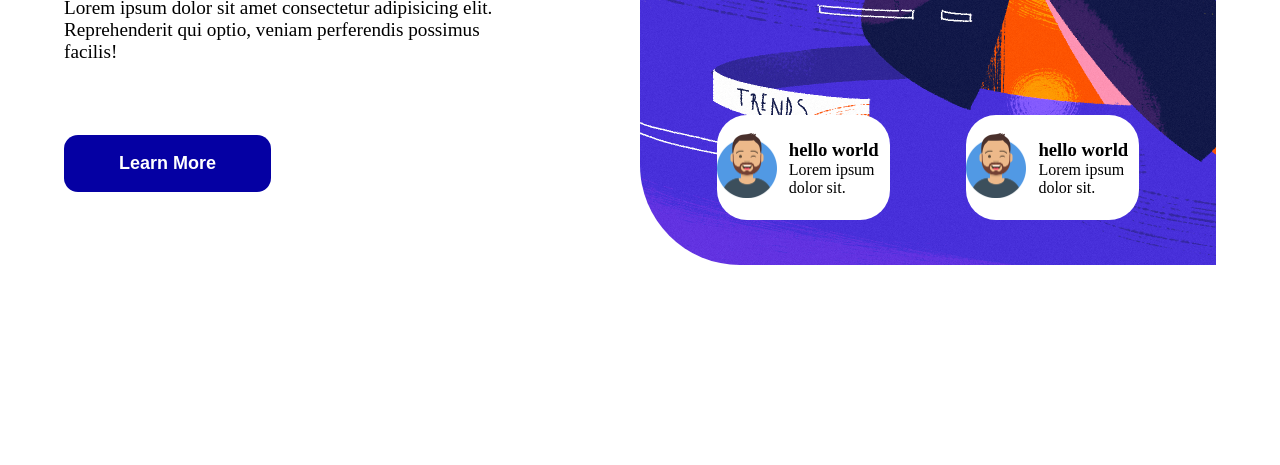
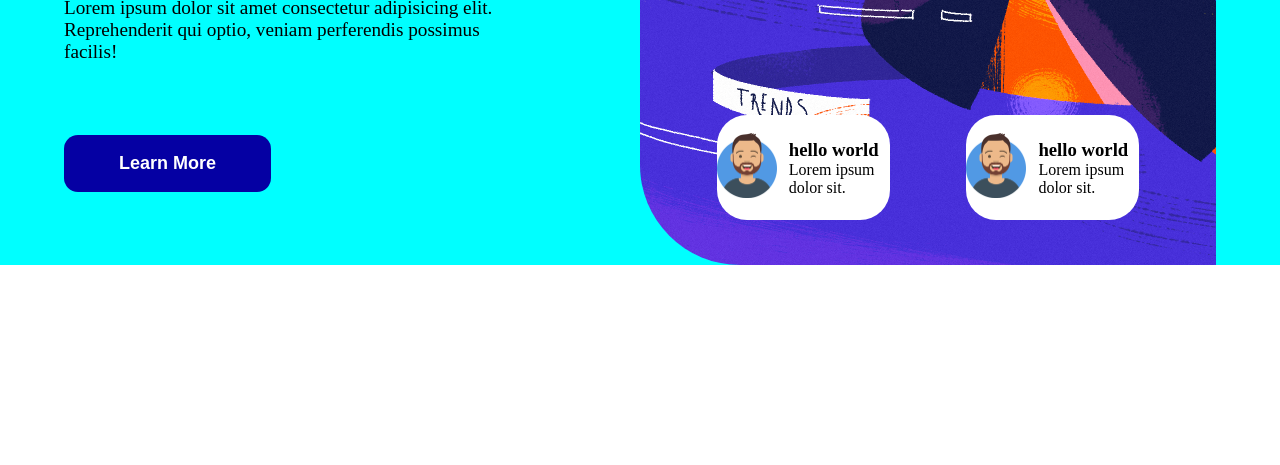
Before and after one commit to HaiderRazzaq/css, a plain HTML site: page index.html in a window 1280 px wide. Shown: the part 335-800 px from the top of the page. Drawn offline with Linux system fonts and the light colour scheme.

Commit message:
edit section first

```diff
--- a/css/style.css
+++ b/css/style.css
@@ -9,7 +9,8 @@
     margin: 0;
 }
 
-section {
+section.first {
+    background-color: aqua;
     height: 600px;
 }
 
--- a/index.html
+++ b/index.html
@@ -9,7 +9,7 @@
 </head>
 
 <body>
-    <section>
+    <section class="first">
         <!-- first main div -->
         <div class="main">
             <!-- left div -->
```
